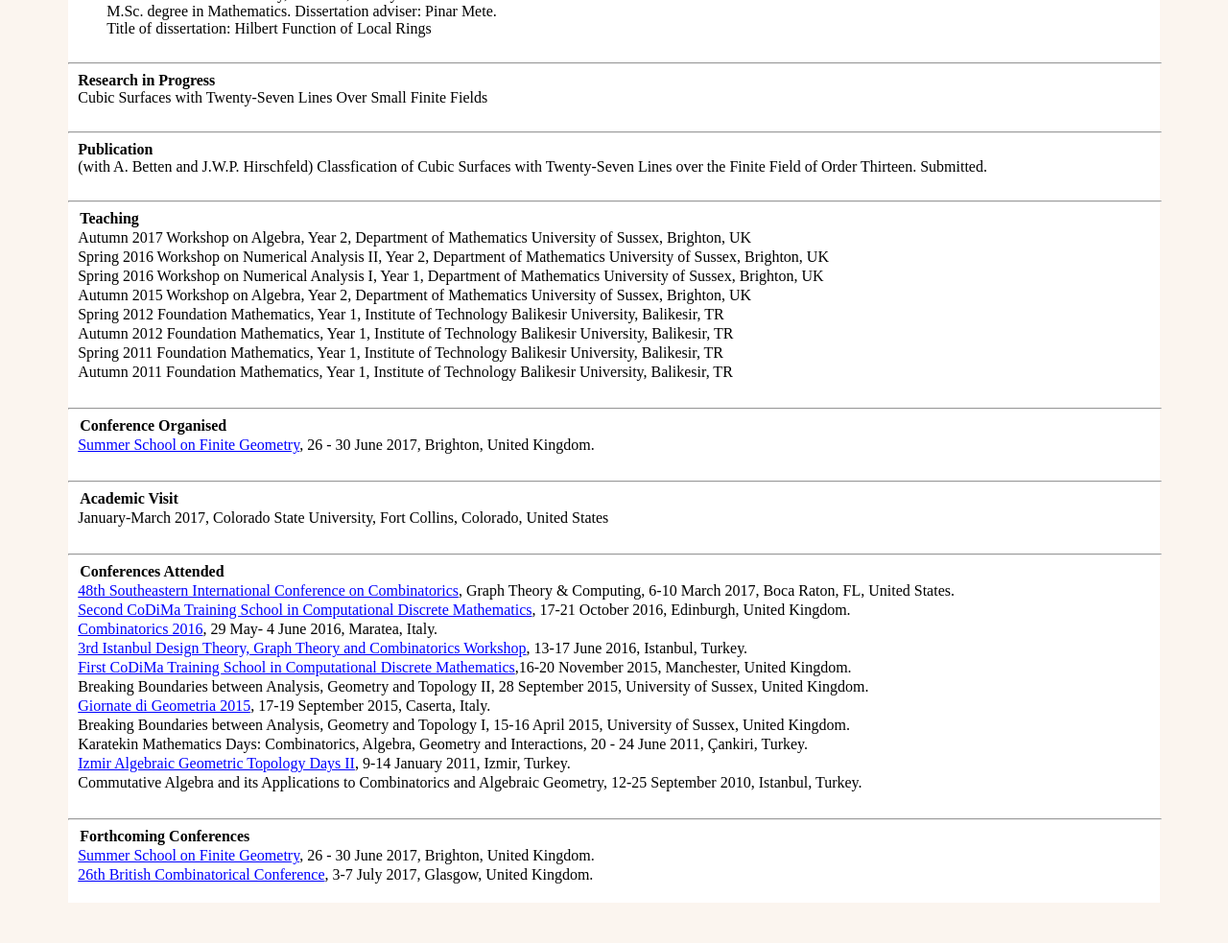
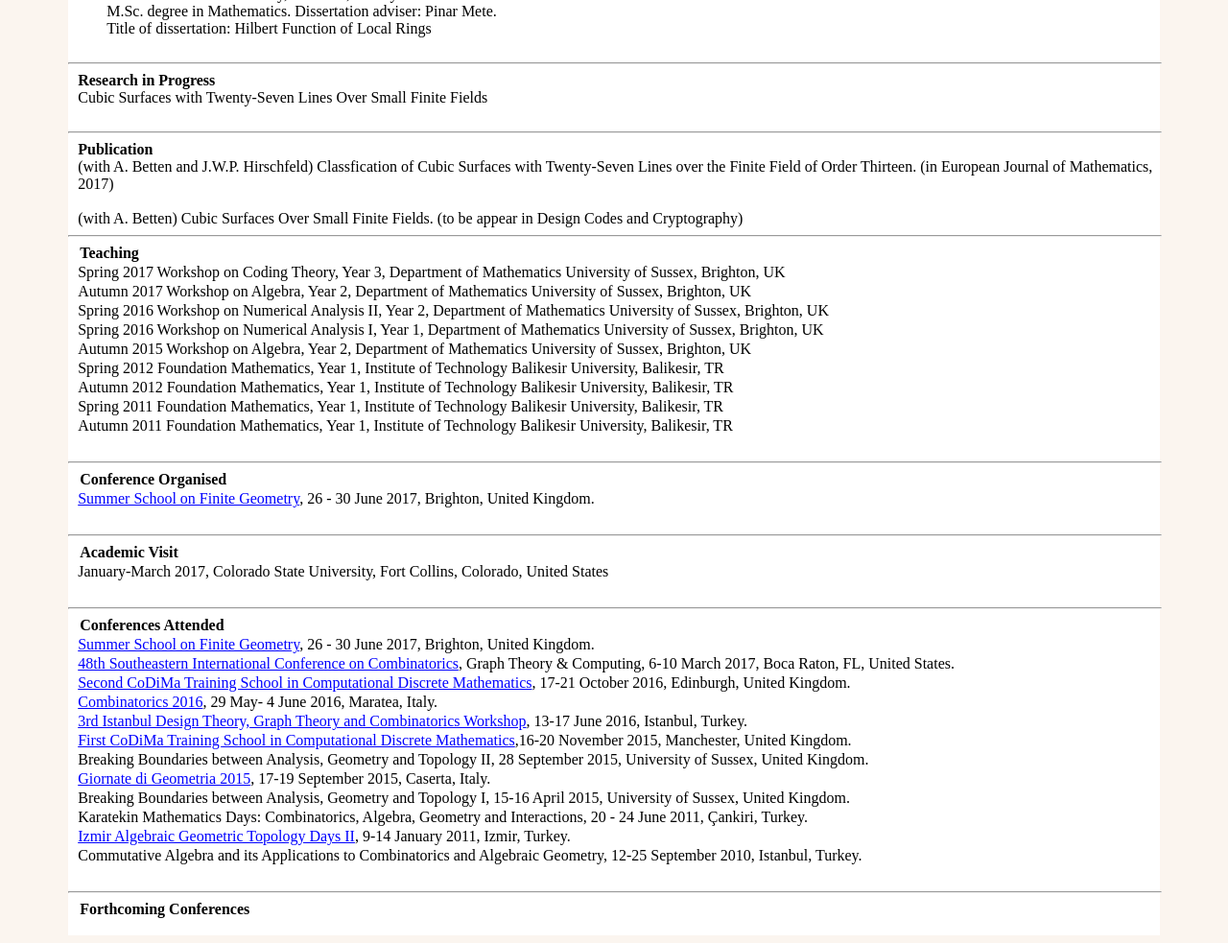
Before and after one commit to ftmakroglu05/homepage, a plain HTML site: page index.html in a window 1280 px wide. Shown: the part 567-1550 px from the top of the page at 96% size. Before the commit the page ends 1516 px from the top, so only its background shows below. Drawn offline with Linux system fonts and the light colour scheme.

Commit message:
Update index.html

```diff
--- a/index.html
+++ b/index.html
@@ -14,12 +14,10 @@
   .c1 {font-weight: bold}
 
 
-
   .c5 { margin-left: auto; margin-right: auto; }
 
   p {margin-top:2px; margin-bottom:2px; padding-left : 10px;}
   .c5 { padding-top:12px; padding-bottom:12px;}
-
   </style></head><body>
 <div style="width: 90%; margin-left: auto; margin-right: auto; background-color: rgb(255, 255, 255);">
 <table border="0">
@@ -59,7 +57,7 @@
 <div class="c4">
 <hr class="c3" size="2" width="100%"> </div>
 <p><strong>Research Experience</strong><br>
-2014 to -- University of Sussex, Brighton, United Kingdom <br><dd class="style2">
+2014 to 2018 University of Sussex, Brighton, United Kingdom <br><dd class="style2">
 Ph. D. degree in Mathematics. Dissertation adviser: James W. P. Hirschfeld.</dd> <br>
 
 &nbsp;&nbsp;2013 to 2014 University of Sussex, Brighton, United Kingdom<br><dd class="style2">
@@ -82,11 +80,15 @@ Cubic Surfaces with Twenty-Seven Lines Over Small Finite Fields
 <p><strong>Publication</strong> <br>
 (with A. Betten and J.W.P. Hirschfeld) Classfication of Cubic
 Surfaces with Twenty-Seven Lines over the Finite Field of Order
-Thirteen. Submitted.
+Thirteen. (in European Journal of Mathematics, 2017)
 <br><br>
+(with A. Betten) Cubic Surfaces Over Small Finite Fields.
+	(to be appear in Design Codes and Cryptography)
+<br>
 
 <hr class="c3" size="2" width="100%">&nbsp;&nbsp; <strong>Teaching<br>
 </strong>
+<p> Spring 2017 Workshop on Coding Theory, Year 3, Department of Mathematics University of Sussex, Brighton, UK </p>
 <p>Autumn 2017 Workshop on Algebra, Year 2, Department of Mathematics University of Sussex, Brighton, UK </p>
 <p> Spring 2016 Workshop on Numerical Analysis II, Year 2, Department of Mathematics University of Sussex, Brighton, UK </p>
 <p>Spring 2016 Workshop on Numerical Analysis I, Year 1, Department of Mathematics University of Sussex, Brighton, UK </p>
@@ -109,6 +111,7 @@ Thirteen. Submitted.
 
 <hr class="c3" size="2" width="100%">&nbsp;&nbsp; <strong>Conferences Attended<br>
 </strong>
+	<p> <a href="https://ftmakroglu05.github.io/Finite-Geometry-School/">Summer School on Finite Geometry</a>, 26 - 30 June 2017, Brighton, United Kingdom.</p>
 <p> <a href="http://science.fau.edu/combinatorics/">48th Southeastern International Conference on Combinatorics</a>, Graph Theory & Computing, 6-10 March 2017, Boca Raton, FL, United States.</p>
 <p>  <a href="http://www.codima.ac.uk/school2016/" >Second CoDiMa Training School in Computational Discrete Mathematics</a>, 17-21 October 2016, Edinburgh, United Kingdom. </p>
 <p> <a href="http://147.162.25.187/combinatorics-2016">Combinatorics 2016</a>, 29 May- 4 June 2016, Maratea, Italy.</p>
@@ -123,11 +126,8 @@ Thirteen. Submitted.
 <br>
 <hr class="c3" size="2" width="100%">&nbsp;&nbsp; <strong>Forthcoming Conferences<br>
 </strong>
-<p> <a href="https://ftmakroglu05.github.io/Finite-Geometry-School/">Summer School on Finite Geometry</a>, 26 - 30 June 2017, Brighton, United Kingdom.</p>
-<p> <a href="http://combinatorics.cis.strath.ac.uk/bcc2017/">26th British Combinatorical Conference</a>, 3-7 July 2017, Glasgow, United Kingdom.</p>
+
 <br>
 
 
-
-
 </body></html>
```
